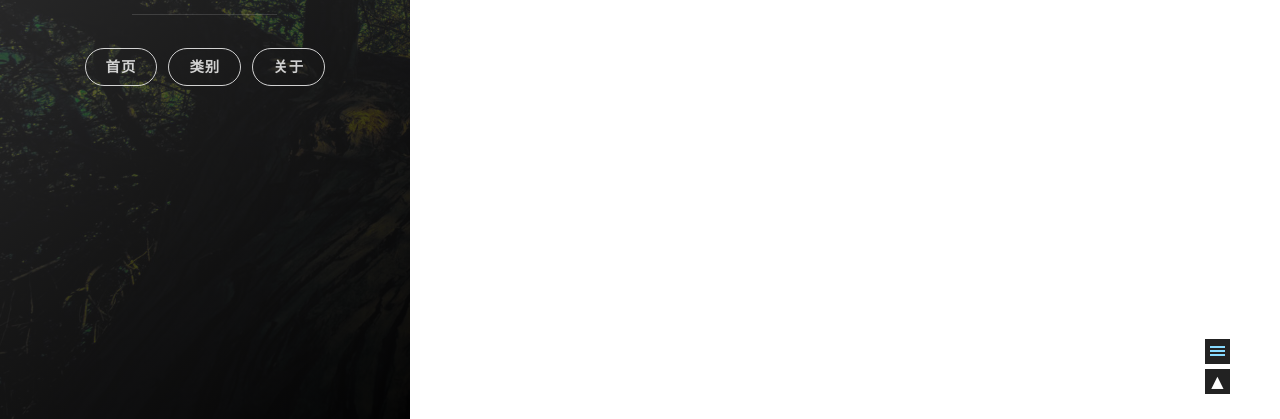
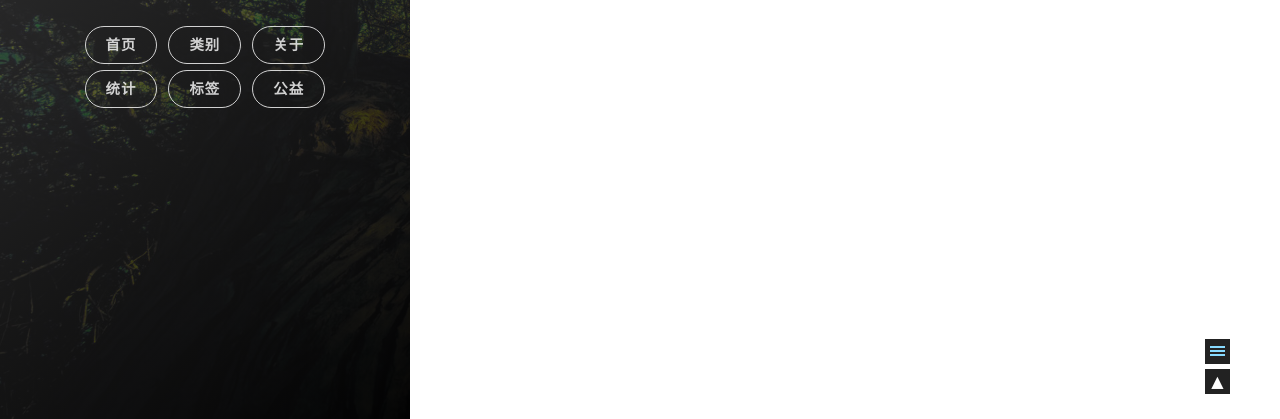
Before and after one commit to GYgavin/gygavin.github.io, a plain HTML site: page 2016/06/05/hello-everyone/index.html in a window 1280 px wide. Shown: the part 381-800 px from the top of the page. Drawn offline with nearby package versions, Linux system fonts and the light colour scheme; some packages are replaced by stand-ins of ours.

Commit message:
Site updated: 2016-06-05 21:04:19

```diff
--- a/2016/06/05/hello-everyone/index.html
+++ b/2016/06/05/hello-everyone/index.html
@@ -76,6 +76,15 @@
 
 
                 <li class="navigation__item"><a href="/about" title="" class="">关于</a></li>
+
+
+                <li class="navigation__item"><a href="/archives" title="" class="">统计</a></li>
+
+
+                <li class="navigation__item"><a href="/tags" title="" class="">标签</a></li>
+
+
+                <li class="navigation__item"><a href="/404.html" title="" class="">公益</a></li>
 
 
             </ul>
```
Also changed, not shown: GYgavin/index.html (+9 -0 lines), archives/2016/06/index.html (+9 -0 lines), archives/2016/index.html (+9 -0 lines), archives/index.html (+9 -0 lines), index.html (+9 -0 lines).
